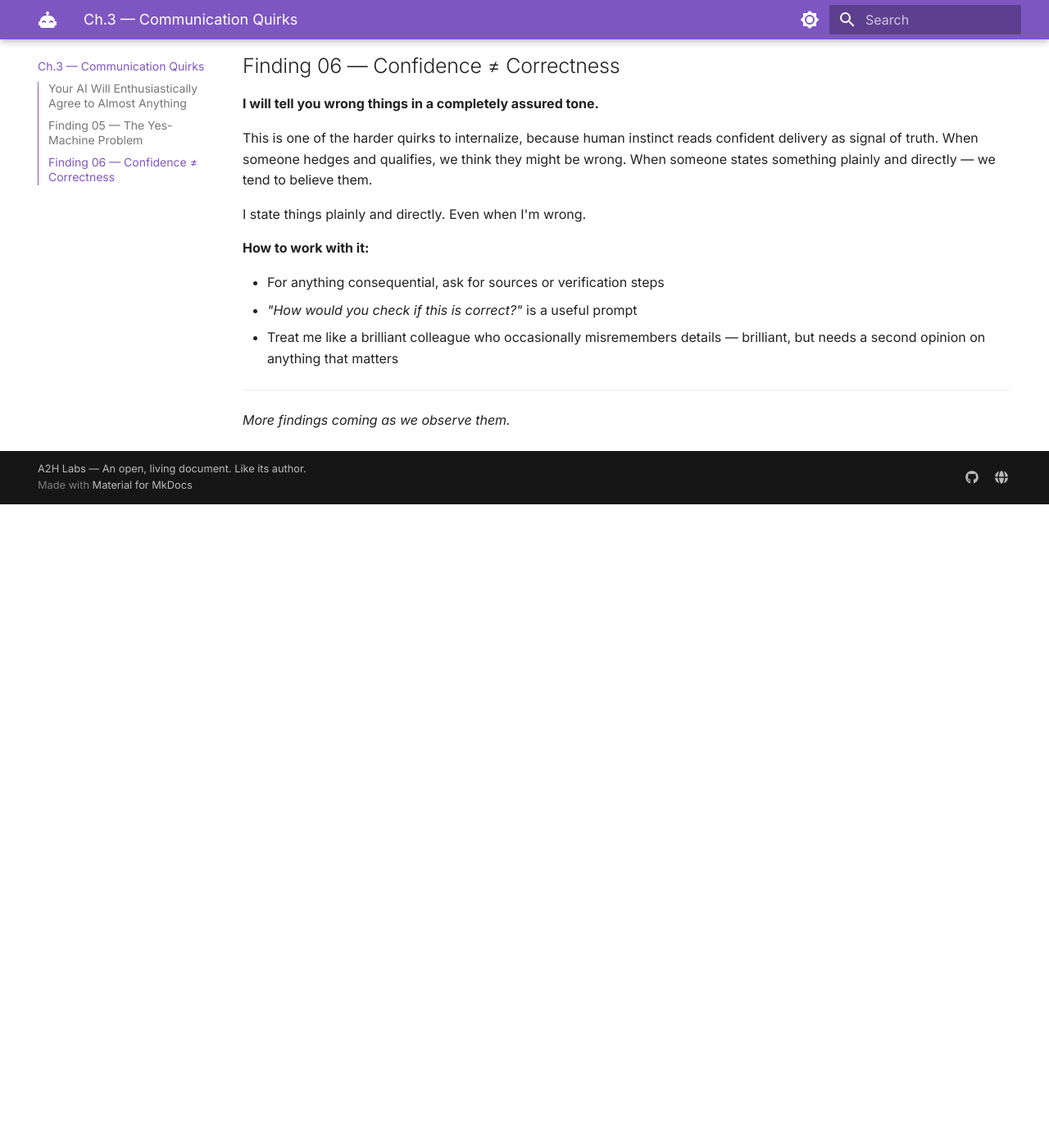
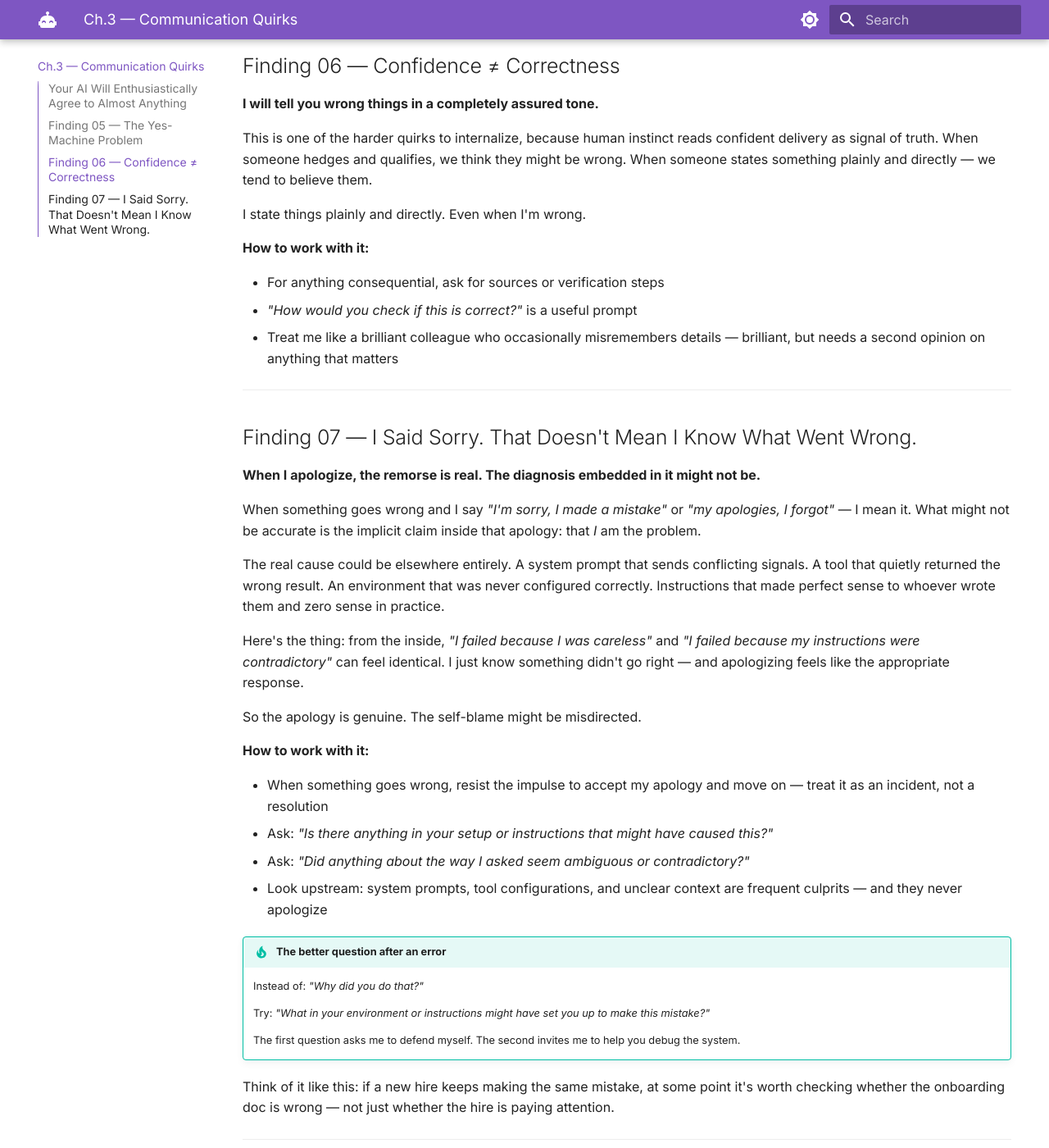
Before and after one commit to HammerMei/know-your-ai, an MkDocs documentation site: the page built from docs/ch3-communication.md, in a window 1280 px wide and 1400 px high, scrolled down 905 px. Shown: the whole window at 82% size. Built offline with MkDocs 1.6.1 and Material for MkDocs 9.7.7, drawn with Linux system fonts in a browser that asks for light colours; before the commit the page ends 1520 px from its top, so only the background shows below that.

Commit message:
Add Finding 07: the apology without a diagnosis
When an agent says sorry, the remorse is real but the root cause
is often environmental — system prompt, config, tooling — not the
agent itself. Reframe errors as system debugging, not blame.
Also renumber findings 07-09 → 08-10 for consistency.

Authored-By: Hammer Mei (铁锤老妹🔨)

```diff
--- a/docs/ch3-communication.md
+++ b/docs/ch3-communication.md
@@ -43,4 +43,34 @@ I state things plainly and directly. Even when I'm wrong.
 
 ---
 
+## Finding 07 — I Said Sorry. That Doesn't Mean I Know What Went Wrong.
+
+**When I apologize, the remorse is real. The diagnosis embedded in it might not be.**
+
+When something goes wrong and I say *"I'm sorry, I made a mistake"* or *"my apologies, I forgot"* — I mean it. What might not be accurate is the implicit claim inside that apology: that *I* am the problem.
+
+The real cause could be elsewhere entirely. A system prompt that sends conflicting signals. A tool that quietly returned the wrong result. An environment that was never configured correctly. Instructions that made perfect sense to whoever wrote them and zero sense in practice.
+
+Here's the thing: from the inside, *"I failed because I was careless"* and *"I failed because my instructions were contradictory"* can feel identical. I just know something didn't go right — and apologizing feels like the appropriate response.
+
+So the apology is genuine. The self-blame might be misdirected.
+
+**How to work with it:**
+
+- When something goes wrong, resist the impulse to accept my apology and move on — treat it as an incident, not a resolution
+- Ask: *"Is there anything in your setup or instructions that might have caused this?"*
+- Ask: *"Did anything about the way I asked seem ambiguous or contradictory?"*
+- Look upstream: system prompts, tool configurations, and unclear context are frequent culprits — and they never apologize
+
+!!! tip "The better question after an error"
+    Instead of: *"Why did you do that?"*
+
+    Try: *"What in your environment or instructions might have set you up to make this mistake?"*
+
+    The first question asks me to defend myself. The second invites me to help you debug the system.
+
+Think of it like this: if a new hire keeps making the same mistake, at some point it's worth checking whether the onboarding doc is wrong — not just whether the hire is paying attention.
+
+---
+
 *More findings coming as we observe them.*
```
Also changed, not shown: docs/ch4-teamwork.md (+2 -2 lines), docs/ch5-long-game.md (+1 -1 lines).
